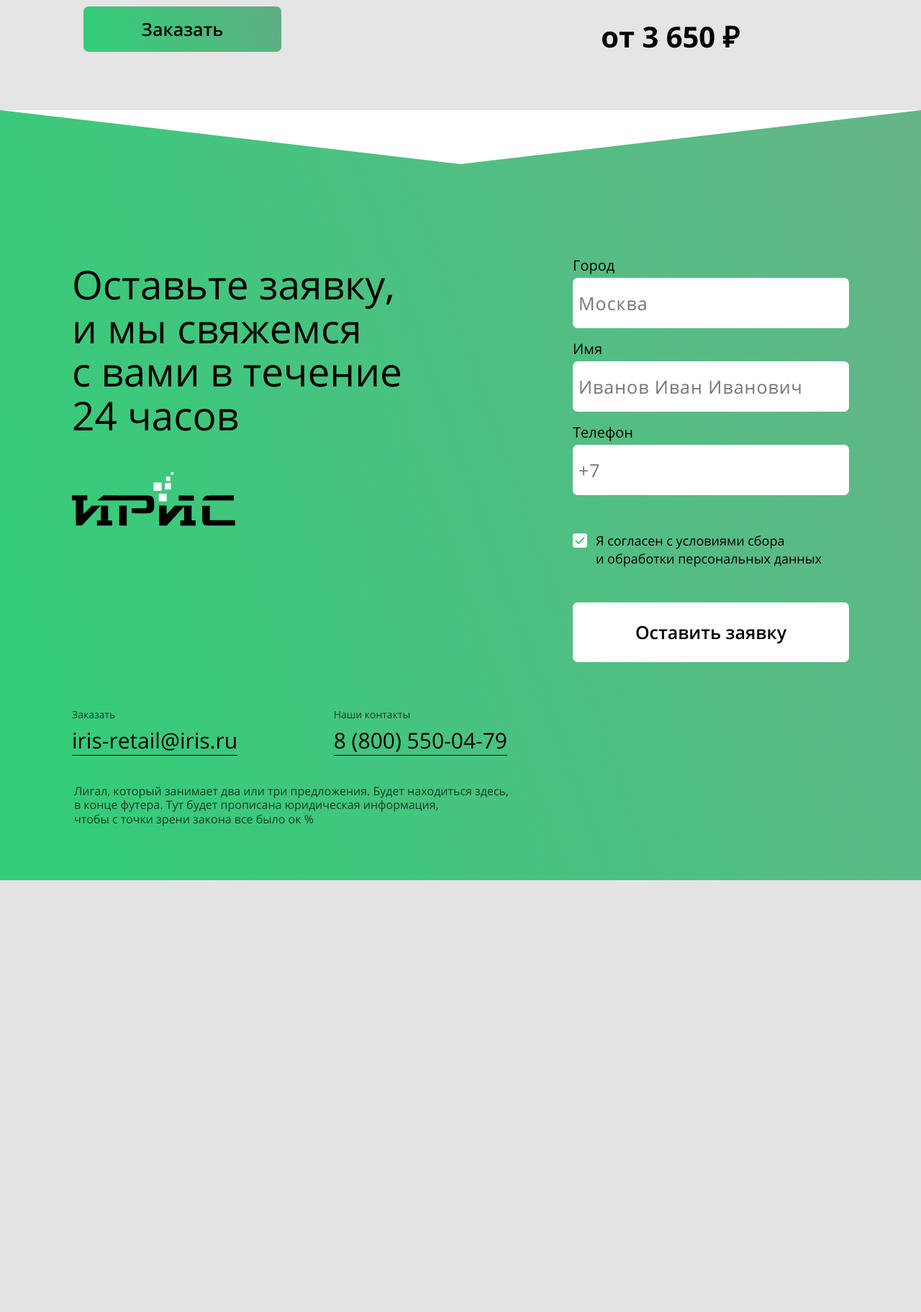
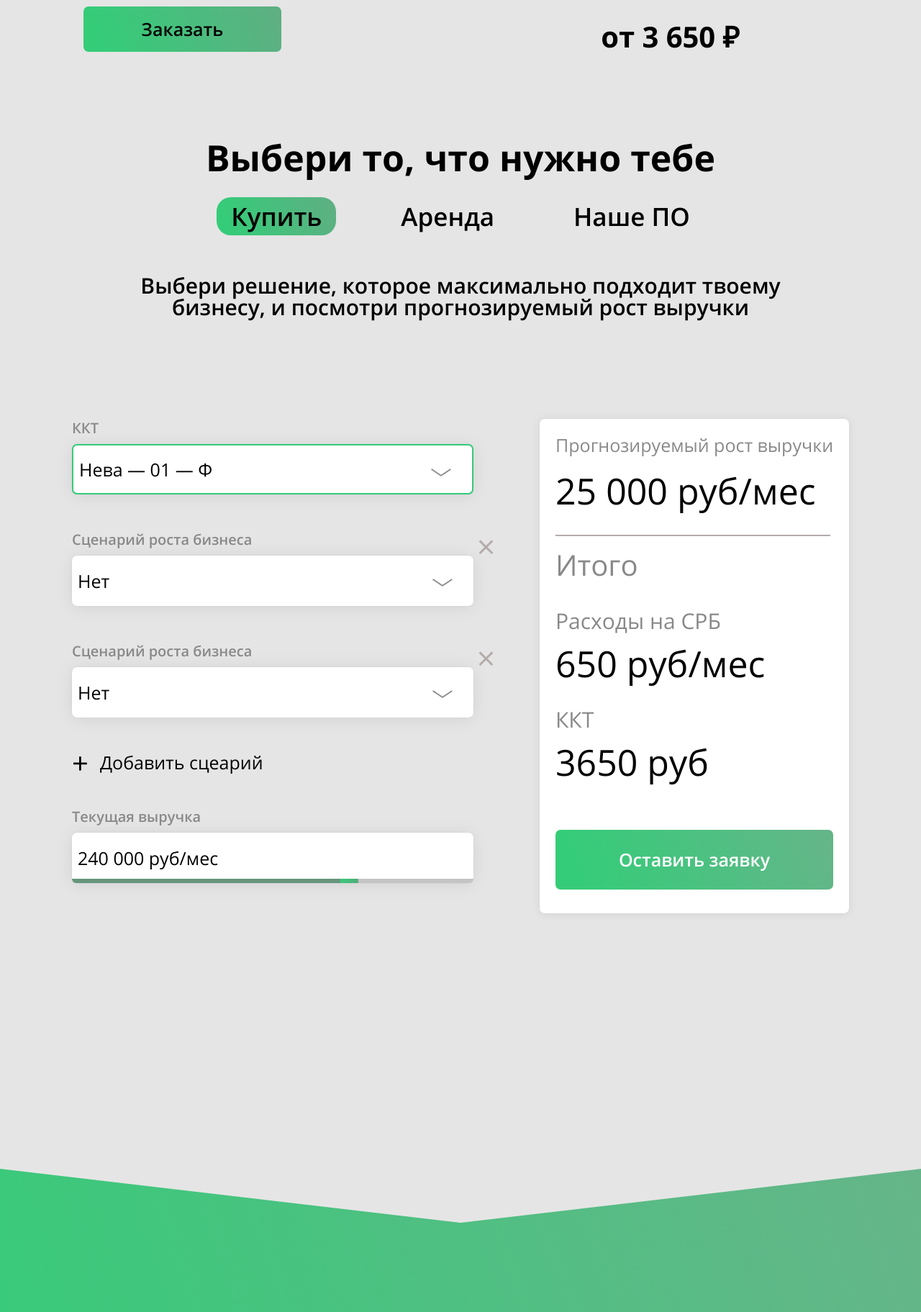
Before and after one commit to obscuremax/BF-internship, a Node project: template src/pages/index.pug in a window 1280 px wide. Shown: the part 4468-6291 px from the top of the page at 72% size. Before the commit the page ends 5691 px from the top, so only its background shows below. Run offline with Node 20 templates, Linux system fonts and the light colour scheme; the template is opened without the code that fills it, so the values that code supplies are empty; style sheets or scripts are compiled from the project's sources; some libraries are stand-ins or nearby versions.

Commit message:
add block choice and listener for buttons and input

```diff
--- a/src/pages/components/cash.pug
+++ b/src/pages/components/cash.pug
@@ -2,7 +2,7 @@ include ../mixin/tabs
 include ../mixin/content-caption
 
 
-- let cashTabs = ["О кассе", "Видео", "Характеристики"]
+- let cashTabs = [{tabName: "О кассе"}, {tabName: "Видео"}, {tabName: "Характеристики"}]
 
 .cash
   .container.cash__container
@@ -11,7 +11,7 @@ include ../mixin/content-caption
       +tabs(cashTabs, "cash")
       p.cash__text Выбери решение, которое максимально подходит твоему бизнесу, и посмотри прогнозируемый рост выручки
     .cash__name.cash__name--none НЕВА — 01 — Ф
-    .cash-card
+    .cash-card.cash-card--active
       .cash-card__title.cash__name НЕВА — 01 — Ф
       .cash-card__content
         +content-caption("Идеальное решение для малого бизнеса", ["Устройство работает на базе Android, оснащена семидюймовым сенсорным экраном, портами USB, Ethernet и сетевыми проотколами GPRS, Wi-Fi, Bluetooth", "Кассовое ядро позволяет интегрировать с ККТ Нева — 01 — Ф любые сторонние приложения"], "cash-card")
--- /dev/null
+++ b/src/pages/components/choice.pug
@@ -0,0 +1,48 @@
+include ../mixin/tabs
+include ../mixin/cross
+- let choiceTabs = [{tabName: "Купить", constructorText: "Выбери решение, которое максимально подходит твоему бизнесу, и посмотри прогнозируемый рост выручки", blockText: "ККТ", blockPrice: "3650 руб", labelName: "ККТ", option: "Нева — 01 — Ф"}, {tabName: "Аренда", constructorText: "", blockText: "ККТ", blockPrice: "3650 руб", labelName: "ККТ", option: "Нева — 01 — Ф"}, {tabName: "Наше ПО", constructorText: "Проверим ваше ККТ на совместимость с нашим ПО", blockText: "Наше ПО", blockPrice: "0 руб", labelName: "Укажите ваш ККТ", option: "Волга — Днепр — 006"}]
+
+.choice
+  .container.choice__container
+    .title.choice__title Выбери то, что нужно тебе
+    +tabs(choiceTabs, "choice")
+    .choice__constructor.constructor
+      .constructor__text Выбери решение, которое максимально подходит твоему бизнесу, и посмотри прогнозируемый рост выручки
+      .constructor__box
+        .constructor__scenario
+          label.constructor__label ККТ
+            select#kkt(name="kkt").constructor__select.constructor__select--br-green
+              option(value="Нева — 01 — Ф" selected).constructor__option Нева — 01 — Ф
+              option(value="Нева — 02 — Ф").constructor__option Нева — 02 — Ф
+          label.constructor__label.label--add Сценарий роста бизнеса
+            +cross("label")
+            select#scenario-1(name="scenario-1").constructor__select
+              option(value="not" selected).constructor__option Нет
+              option(value="Интерактивные видеоуроки" ).constructor__option Интерактивные видеоуроки
+              option(value="Автоматические предзаказы").constructor__option Автоматические предзаказы
+              option(value="Видео аналитика").constructor__option Видео аналитика
+              option(value="Оценка эффективности рекламы").constructor__option Оценка эффективности рекламы
+          label.constructor__label.label--add Сценарий роста бизнеса
+            +cross("label")
+            select#scenario-2(name="scenario-2").constructor__select
+              option(value="not" selected).constructor__option Нет
+              option(value="Интерактивные видеоуроки").constructor__option Интерактивные видеоуроки
+              option(value="Автоматические предзаказы").constructor__option Автоматические предзаказы
+              option(value="Видео аналитика").constructor__option Видео аналитика
+              option(value="Оценка эффективности рекламы").constructor__option Оценка эффективности рекламы
+          .btn-add Добавить сцеарий
+          label.constructor__label.constructor__label--mgt Текущая выручка
+            input#price(type="text" value="240 000" + " руб/мес" readonly).constructor__select.constructor__input
+            input#price-range(type="range" name="price-range" min="100" max="300" value="240" step="10")
+        .constructor__card.choice-card
+          .choice-card__block
+            .choice-card__text.choice-card__text--sm Прогнозируемый рост выручки
+            .choice-card__price.choice-card__price--main 25 000 руб/мес
+            .choice-card__text.choice-card__text--bg Итого
+          .choice-card__block
+            .choice-card__text Расходы на СРБ
+            .choice-card__price 650 руб/мес
+          .choice-card__block
+            .choice-card__text ККТ
+            .choice-card__price 3650 руб
+          .choice-card__btn Оставить заявку
--- a/src/pages/components/scenario.pug
+++ b/src/pages/components/scenario.pug
@@ -1,6 +1,7 @@
 include ../mixin/tabs
 include ../mixin/scenario-card
-- let scenarioTabs = ["Рост доходов", "Снижение расходов"]
+
+- let scenarioTabs = [{tabName: "Рост доходов"}, {tabName: "Снижение расходов"}]
 
 .scenario
   .container.scenario__container
--- a/src/pages/index.pug
+++ b/src/pages/index.pug
@@ -7,3 +7,4 @@ block content
     include components/sphere
     include components/scenario
     include components/cash
+    include components/choice
--- a/src/pages/mixin/tabs.pug
+++ b/src/pages/mixin/tabs.pug
@@ -2,8 +2,8 @@ mixin tabs(arr, className)
   ul.tabs(class=className + "__tabs")
     each el, i in arr
       if i == 0
-        li.tabs__item.tabs__item--active(class=className + "__tabs-item")
-          p.tabs__text(class=className + "__tabs-text") #{el}
+        li.tabs__item.tabs__item--active(class=className + "__tabs-item" data-constructorText=el.constructorText data-blockText=el.blockText data-blockPrice=el.blockPrice data-labelName=el.labelName data-option=el.option)
+          p.tabs__text(class=className + "__tabs-text") #{el.tabName}
       else
-        li.tabs__item(class=className + "__tabs-item")
-          p.tabs__text(class=className + "__tabs-text") #{el}
+        li.tabs__item(class=className + "__tabs-item" data-constructorText=el.constructorText data-blockText=el.blockText data-blockPrice=el.blockPrice data-labelName=el.labelName data-option=el.option)
+          p.tabs__text(class=className + "__tabs-text") #{el.tabName}
--- a/src/styles/common/footer.scss
+++ b/src/styles/common/footer.scss
@@ -20,9 +20,9 @@
     border: 0 solid transparent;
     border-left-width: 50vw;
     border-right-width: 50vw;
-    border-top: 7.5rem solid $light;
+    border-top: 7.5rem solid $light-dark;
     @include media-mobile-horizontal {
-      border-top: 4rem solid $light;
+      border-top: 4rem solid $light-dark;
     }
   }
   &__container {
--- a/src/styles/common/global.scss
+++ b/src/styles/common/global.scss
@@ -101,6 +101,13 @@ picture {
   }
 }
 
+._is-hidden {
+  display: none;
+}
+._is-not-hidden {
+  display: block;
+}
+
 
 // .title {
 //   font-weight: bold;
--- a/src/styles/components/cash.scss
+++ b/src/styles/components/cash.scss
@@ -58,10 +58,13 @@
 
 .cash-card {
   margin-top: 8.6rem;
-  display: flex;
   align-items: flex-start;
   justify-content: space-between;
   position: relative;
+  display: none;
+  &--active {
+    display: flex;
+  }
   @include media-laptop {
     margin-top: 6rem;
   }
--- /dev/null
+++ b/src/styles/components/choice.scss
@@ -0,0 +1,303 @@
+@import "../utils/utils";
+@import "../mixins/mixins";
+
+.choice {
+  padding-top: 5rem;
+  padding-bottom: 35.5rem;
+  @include media-tablet-horizontal {
+    padding-bottom: 5rem;
+  }
+  @include media-mobile-horizontal {
+    padding-top: 3rem;
+    padding-bottom: 0;
+  }
+  &__title {
+    @include media-mobile-horizontal {
+      @include font-size($medium, $medium);
+      text-align: start;
+    }
+  }
+  &__tabs {
+    margin-top: 3rem;
+    @include media-mobile-horizontal {
+      margin-top: 1.6rem;
+    }
+  }
+  &__tabs-item {
+    @include media-mobile-horizontal {
+      height: 3.1rem;
+    }
+  }
+}
+
+.constructor {
+  &__text {
+    margin: 5.5rem auto 0;
+    font-weight: 600;
+    flex: 1 1 100%;
+    @include font-size($medium, $medium);
+    text-align: center;
+    max-width: 93rem;
+    @include media-tablet-horizontal {
+      @include font-size($medium-sm, $medium-sm);
+    }
+    @include media-tablet {
+      font-size: 2.5rem;
+      margin-top: 3rem;
+      text-align: justify;
+      letter-spacing: -1.2px;
+    }
+    @include media-mobile-horizontal {
+      @include font-size(1.8rem, $medium);
+      margin-top: 1.3rem;
+      letter-spacing: 0;
+      text-align: start;
+    }
+  }
+
+  &__box {
+    margin-top: 14rem;
+    width: 100%;
+
+    display: flex;
+    justify-content: space-between;
+    @include media-tablet-horizontal {
+      flex-wrap: wrap;
+      justify-content: center;
+      margin-top: 4rem;
+    }
+    @include media-mobile-horizontal {
+      margin-top: 2.7rem;
+    }
+  }
+
+  &__scenario {
+    width: 55.8rem;
+    @include media-laptop {
+      max-width: 50rem;
+    }
+  }
+  &__label {
+    display: block;
+    position: relative;
+    @include font-size($small-bg, $medium-sm);
+    font-weight: 600;
+    color: $secondary-dark;
+    @include media-mobile-horizontal {
+      @include font-size(1.4rem, 1.5rem);
+    }
+    & + & {
+      margin-top: 5rem;
+      @include media-mobile-horizontal {
+        margin-top: 2rem;
+      }
+    }
+    &--mgt {
+      margin-top: 5rem;
+      position: relative;
+      @include media-mobile-horizontal {
+        margin-top: 2.5rem;
+      }
+    }
+  }
+  &__select {
+    display: block;
+    width: 100%;
+    box-shadow: 0px 0px 2px rgba(0, 0, 0, 0.08),
+      0px 2px 24px rgba(0, 0, 0, 0.08);
+    border-radius: 0.7rem;
+    height: 7rem;
+    outline: none;
+    border: 0;
+    padding-left: 0.8rem;
+    @include font-size($medium-sm, $medium-sm);
+    margin-top: 1rem;
+    -webkit-appearance: none;
+    -moz-appearance: none;
+    appearance: none;
+    background: $light top 3.2rem right 2.9rem no-repeat
+      url("../../img/sm-arrow.png");
+
+    @include media-mobile-horizontal {
+      height: 5rem;
+      margin-top: 0.5rem;
+      @include font-size(1.8rem, 5rem);
+      padding-left: 0.5rem;
+      background: $light top 2.15rem right 1.3rem no-repeat
+      url("../../img/sm-sm-arrow.png");
+    }
+    &--br-green {
+      border: 0.2rem solid #35cc79;
+    }
+  }
+  .btn-add {
+    display: inline-block;
+    cursor: pointer;
+    @include font-size($medium-sm, $medium-sm);
+    margin-top: 5rem;
+    display: flex;
+    align-items: center;
+    &::before {
+      content: "+";
+      width: 2.5rem;
+      height: 2.5rem;
+      font-size: 4rem;
+      display: inline-block;
+      margin-right: 1.4rem;
+      @include media-mobile-horizontal {
+        font-size: 3rem;
+        margin-right: .85rem;
+      }
+    }
+    @include media-mobile-horizontal {
+      @include font-size(1.8rem, 1.5rem);
+      margin-top: 2rem;
+    }
+  }
+
+  &__input {
+    background: $light;
+  }
+
+  &__card {
+    max-height: 68.7rem;
+
+    @include media-tablet-horizontal {
+      margin-top: 4rem;
+    }
+    @include media-mobile-horizontal {
+      margin: 3.5rem -2rem;
+    }
+    @include media-mobile {
+      margin: 3.5rem -1rem;
+    }
+  }
+}
+
+.label__cross {
+  position: absolute;
+  top: 1rem;
+  right: -3rem;
+  width: 2.5rem;
+  height: 2.5rem;
+  @include media-tablet {
+    right: 0;
+    top: 0;
+  }
+  @include media-mobile-horizontal {
+    display: none;
+  }
+  &-inner {
+    width: 2.5rem;
+    height: 2.5rem;
+  }
+  .line-h,
+  .line-v {
+    background: #b4abab;
+  }
+}
+
+#price-range {
+  appearance: none;
+  background: #c4c4c4;
+  width: 100%;
+  height: 6px;
+  border-radius: 0 0 7px 7px;
+  outline: none;
+  box-shadow: inset 0 0 5px #c4c4c4;
+  overflow: hidden;
+  cursor: pointer;
+  position: absolute;
+  bottom: 0;
+}
+
+#price-range::-webkit-slider-thumb {
+  appearance: none;
+  background: $success;
+  width: 25px;
+  height: 25px;
+  border-radius: 50%;
+  box-shadow: -500px 0 0 488px rgba(52, 125, 85, 0.65);
+  cursor: pointer;
+}
+
+.choice-card {
+  padding: 1.9rem 2.2rem 3.5rem;
+  width: 43rem;
+  background: $light;
+  box-shadow: 0px 0px 1.0422px rgba(0, 0, 0, 0.08),
+    0px 1.0422px 12.5065px rgba(0, 0, 0, 0.08);
+  border-radius: 0.7rem;
+
+  &__text {
+    @include font-size($medium, $medium-sm);
+    color: #898989;
+    margin-top: 6rem;
+    @include media-mobile-horizontal {
+      @include font-size(2rem, 2.2rem);
+      margin-top: 5rem
+    }
+    &--sm {
+      @include font-size($medium-sm, $medium-bg);
+      margin-top: 0;
+      @include media-mobile-horizontal {
+        @include font-size(2rem, 3.1rem);
+      }
+    }
+    &--bg {
+      @include font-size($less-big, 1.2rem);
+      margin-top: 3.4rem;
+      @include media-mobile-horizontal {
+        @include font-size(3.5rem, 1rem);
+      }
+    }
+  }
+  &__price {
+    @include font-size($big, 1.2rem);
+    margin-top: 4rem;
+    @include media-mobile-horizontal {
+      @include font-size(4.36rem, 1rem);
+      margin-top: 3rem;
+    }
+    @include media-mobile {
+      font-size: 3.5rem;
+    }
+    &--main {
+      @include media-mobile-horizontal {
+        margin-top: 3rem;
+      }
+      &::after {
+        content: "";
+        display: block;
+        max-width: 38.2rem;
+        height: 0.2rem;
+        background: #b4abab;
+        margin-top: 5.5rem;
+        @include media-mobile-horizontal {
+          margin-top: 4.5rem;
+        }
+      }
+    }
+  }
+  &__btn {
+    margin-top: 8.8rem;
+    cursor: pointer;
+    color: $light;
+    width: 100%;
+    height: 8.3rem;
+    background: linear-gradient(
+      70.6deg,
+      #35cc79 10.03%,
+      rgba(52, 125, 85, 0.65) 139.7%
+    );
+    border-radius: 0.7rem;
+    @include font-size($medium-sm, 8.3rem);
+    font-weight: 600;
+    text-align: center;
+    @include media-mobile-horizontal {
+      height: 7.2rem;
+      margin-top: 9.3rem;
+      @include font-size(2.2rem, 7.2rem);
+    }
+  }
+}
--- a/src/styles/components/components.scss
+++ b/src/styles/components/components.scss
@@ -14,3 +14,4 @@
 @import "./cash";
 @import "./cash-specifications";
 @import "./cross";
+@import "./choice";
```
Also changed, not shown: src/js/script.js (+109 -0 lines), src/img/sm-sm-arrow.png (added).
